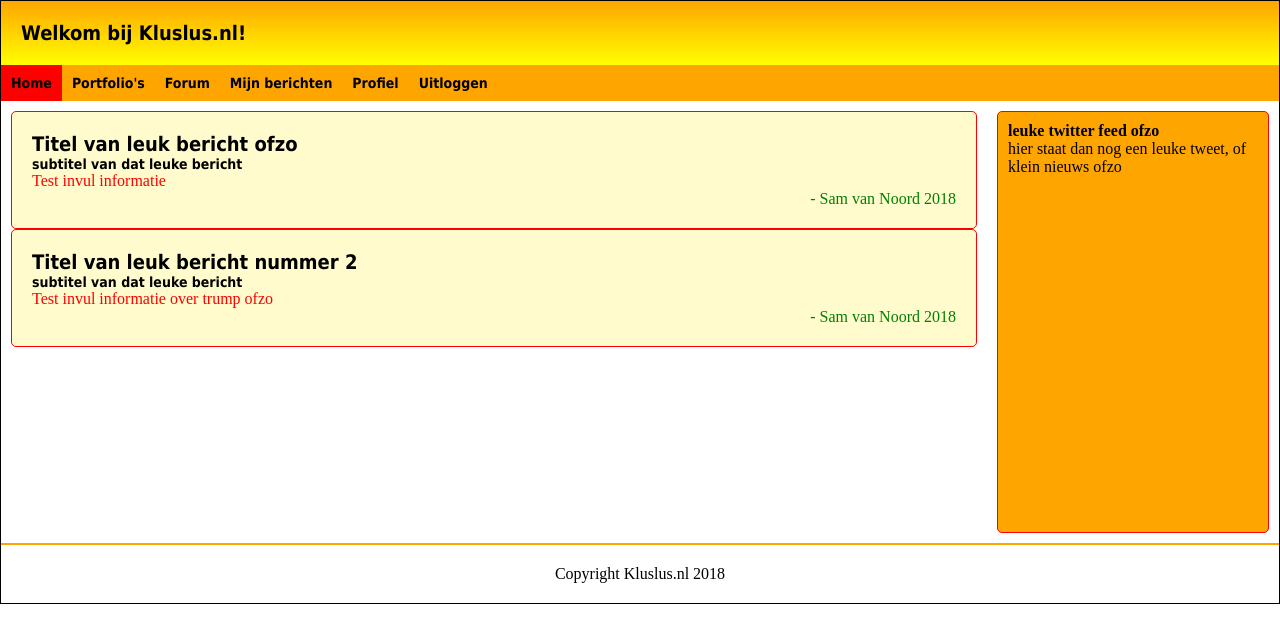
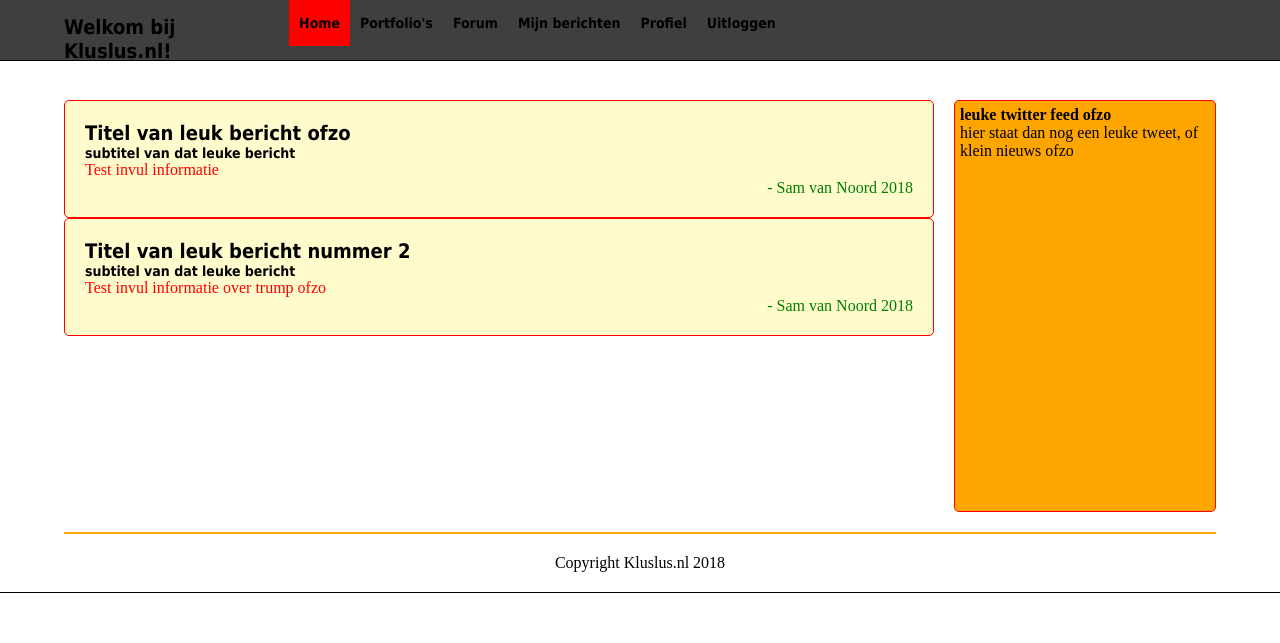
Before and after one commit to slvn99/Kluslus.nl, a PHP site: page /Home.html in a window 1280 px wide. Shown: the top 643 px of the page. Run offline with PHP 8.4, Linux system fonts and the light colour scheme.

Commit message:
laatste push sam 10-1-2018

```diff
--- a/Website shit/Home.css
+++ b/Website shit/Home.css
@@ -20,28 +20,23 @@ body{
 	justify-content: center;
 	margin: 0;
 }
-#alles{
-	border: 1px solid black;
-	max-width: 100%;
-	margin: 0px 0px;
-	display: flex;
-	flex-direction: column;
-	flex: 1 1 auto;
-}
-#top_header{
-	background: linear-gradient(orange,yellow);
-	padding: 20px;
+#branding{
+	position: fixed;
+	width: 100%;
+	height: 7.5%;
+	background-color: rgba(15,15,15,0.80);
+	border-bottom: 1px solid black;
 }
 #top_menu{
-	background: orange;
+	margin-top: 0px;
+	opacity: 1;
+	padding: 0px 5%;
+	width: 75%;
+	height: 7.5%;
 	color: black;
 }
-#top_menu ul{
-	list-style-type: none;
-}
-#top_menu li{float:left;}
 #top_menu li a{
-	padding:10px;
+	padding:15px 10px;
 	display:block;
 	text-align: center;
 	color:#000;
@@ -49,8 +44,23 @@ body{
 	text-decoration: none;
 	transition:background 1s;
 }
+#logo{ margin-top: 15px; margin-right: 15%;}
+#top_menu li{float:left;}
+#top_menu ul{list-style-type: none;}
 #top_menu li a.active{background-color: red;}
 #top_menu li a:hover:not(.active){background-color:yellow;	}
+
+#alles{
+	border-bottom: 1px solid black;
+	max-width: 100%;
+	margin: 0px 0px;
+	padding-top: 100px;
+	padding-left: 5%;
+	padding-right: 5%;
+	display: flex;
+	flex-direction: column;
+	flex: 1 1 auto;
+}
 
 #updating_news{
 	display: flex;
@@ -58,9 +68,9 @@ body{
 	flex: 1 1 auto;
 }
 #main_section{
-	width: 850px
-	margin: 15px; /* 900 px, nog 400px over*/
-	padding: 10px;
+	width: 850px;
+	margin: 0px; /* 900 px, nog 400px over*/
+	padding: 0px;
 	flex: 1 1 auto;
 }
 #main_section article{
@@ -68,17 +78,15 @@ body{
 	border: 1px solid red;
 	padding: 20px;
 	border-radius: 5px;
-
 }
-#main_section article footer{
-	text-align: right;
-}
+#main_section article footer{text-align: right;}
 #the_feed{
 	border: 1px solid red;
 	width: 250px;
 	height: 400px;
-	margin: 10px;
-	padding: 10px;
+	margin-left: 20px;
+	margin-bottom: 20px;
+	padding: 5px;
 	background: #ffa500;
 	border-radius: 5px;
 }
--- a/Website shit/Home.html
+++ b/Website shit/Home.html
@@ -9,22 +9,20 @@
 
 
 <BODY>
-	<DIV id="alles">
-		<HEADER id="top_header">
-			<H1>Welkom bij Kluslus.nl!<H1>
-		</HEADER>
-
+	<DIV id="branding">
 		<NAV id="top_menu">
 			<UL class="topnav">
+				<LI><H1 id="logo">Welkom bij Kluslus.nl!</H1></LI>
 				<LI><A class="active" href="#home">Home</A></LI>
 				<LI><A href="#portfolio">Portfolio's</A></LI>
 				<LI><A href="#forum">Forum</A></LI>
 				<LI><A href="#mijn_berichten">Mijn berichten</A></LI>
 				<LI><A href="#profiel">Profiel</A></LI>
 				<LI><A href="#uitloggen">Uitloggen</A></LI>
-			<UL>
+			</UL>
 		</NAV>
-
+	</DIV>
+	<DIV id="alles">
 		<DIV id="updating_news">
 		<SECTION id="main_section">
 			<ARTICLE>
```
